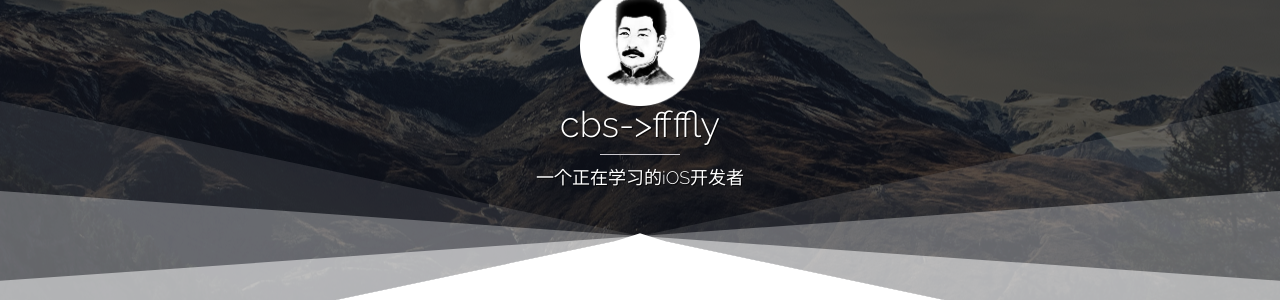
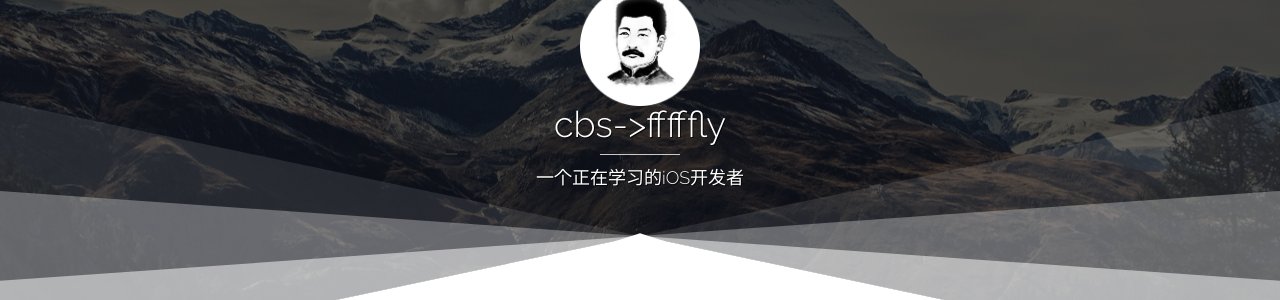
Before and after one commit to cbsfly/cbsfly.github.io, a Jekyll site: the page built from index.html, in a window 1280 px wide. Shown: the part 170-470 px from the top of the page. Built offline with Jekyll 4.4.1, drawn with Linux system fonts in a browser that asks for light colours; nearby versions of some CDN libraries; the list of posts is cut into pages by our own code; comment, search, counter and statistics services are not loaded.

Commit message:
change blog name

```diff
--- a/_config.yml
+++ b/_config.yml
@@ -1,4 +1,4 @@
-title:            cbs->ffffly
+title:            cbs->fffffly
 description:      "一个正在学习的iOS开发者"
 logo:             cbs.png
 disqus_shortname: cbs
```
